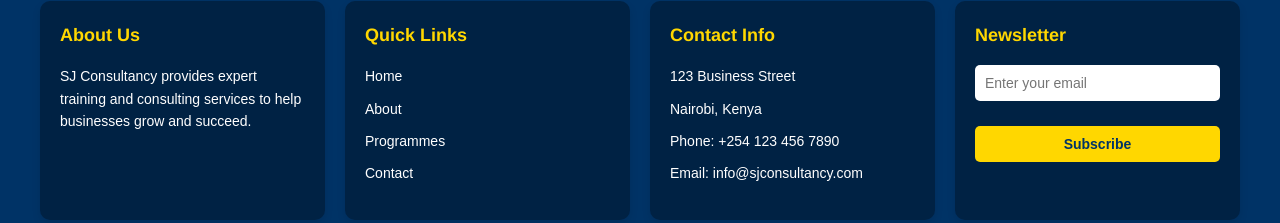
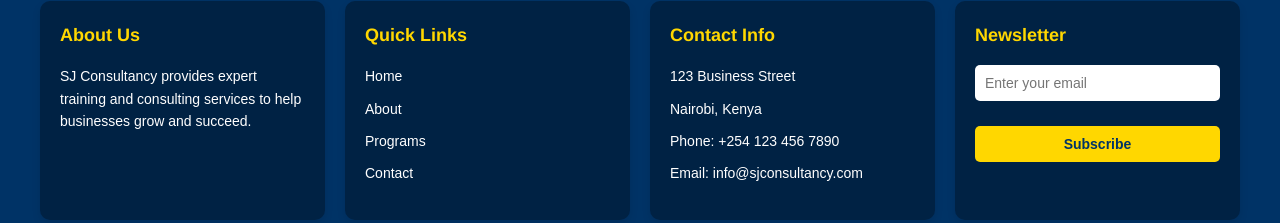
Before and after one commit to Amaaaarrrrrr/SJWebsite, a React (Vite) app in the folder SJConsultancy/: page /aboutus in a window 1280 px wide. Shown: the part 2920-3143 px from the top of the page. Built offline with nearby package versions, Linux system fonts and the light colour scheme.

Commit message:
updated roiutes in footer

```diff
--- a/SJConsultancy/src/components/Footer.jsx
+++ b/SJConsultancy/src/components/Footer.jsx
@@ -21,13 +21,13 @@ const Footer = () => {
               <Link to="/">Home</Link>
             </li>
             <li>
-              <Link to="/about">About</Link>
+              <Link to="/aboutus">About</Link>
             </li>
             <li>
-              <Link to="/programmes">Programmes</Link>
+              <Link to="/programs">Programs</Link>
             </li>
             <li>
-              <Link to="/contact">Contact</Link>
+              <Link to="/contactus">Contact</Link>
             </li>
           </ul>
         </div>
```
